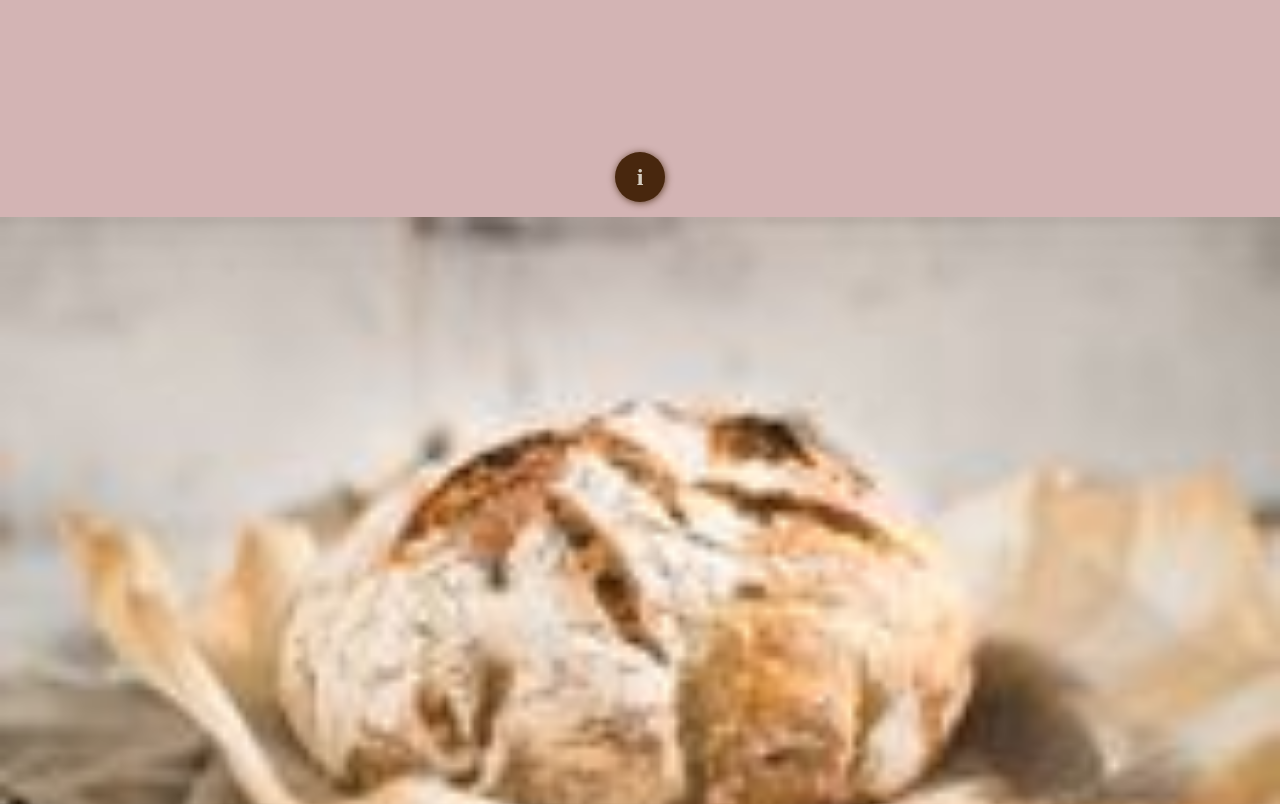
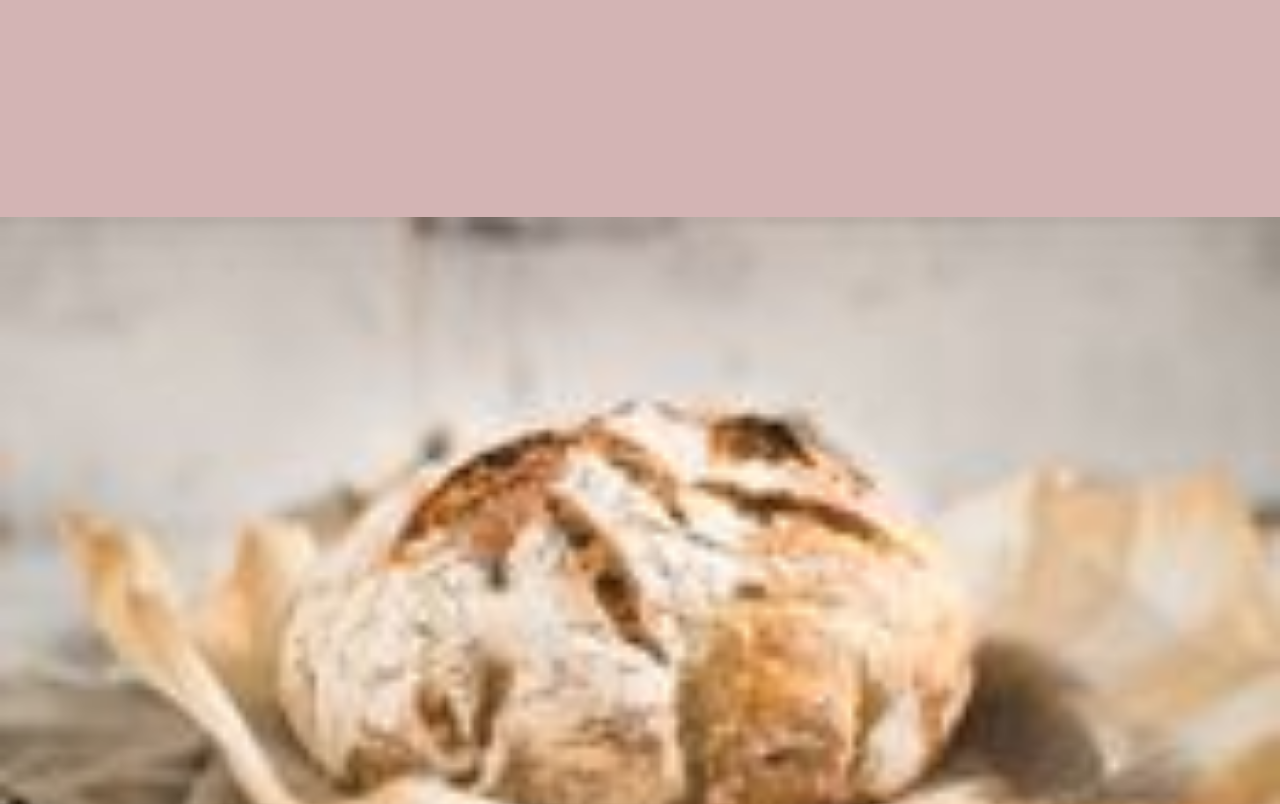
Before and after one commit to ManuelRemer/Breadzilla, a React (Create React App) app: page /generator in a window 1280 px wide. Shown: the part 2240-3044 px from the top of the page. Built offline with nearby package versions, Linux system fonts and the light colour scheme.

Commit message:
lift sumFlourRatio to generator.js

```diff
--- a/src/components/Generator/FlowerRatio/FlourRatio.js
+++ b/src/components/Generator/FlowerRatio/FlourRatio.js
@@ -3,19 +3,16 @@ import { Link } from "react-scroll";
 import FlourRatioTextBox from "../../StaticTextBoxes/GeneratorPage/FlourRatio/FlourRatioTextBox";
 import NavButton from "../../Buttons/NavButtons/NavButton";
 import FlourRatioInputSet from "./FlourRatioInputSet/FlourRatioInputSet";
-export default function FlourRatio({ flours, onRatioInput }) {
-  const sumFlourRatio = flours.reduce((a, b) => ({
-    ratioValue: a.ratioValue + b.ratioValue,
-  }));
 
+export default function FlourRatio({ flours, onRatioInput, sumFlourRatio }) {
+  console.log(sumFlourRatio);
   function over100() {
     const selectedFlours = flours.filter((flour) => flour.status === true);
-    console.log(selectedFlours);
     if (selectedFlours.length !== 1) {
-      if (sumFlourRatio.ratioValue > 100) {
+      if (sumFlourRatio > 100) {
         return <p>You've added to much</p>;
-      } else if (sumFlourRatio.ratioValue < 100) {
-        return <p>{100 - sumFlourRatio.ratioValue}% still missing</p>;
+      } else if (sumFlourRatio < 100) {
+        return <p>{100 - sumFlourRatio}% still missing</p>;
       }
     } else {
       return (
@@ -30,6 +27,19 @@ export default function FlourRatio({ flours, onRatioInput }) {
     }
   }
 
+  function renderScrollButtonIngredients() {
+    if (sumFlourRatio === 100)
+      return (
+        <Link
+          className="generator-select-scroll"
+          to="ingredients"
+          smooth={true}
+        >
+          <NavButton label="i" size="small" />
+        </Link>
+      );
+  }
+
   return (
     <div className="generator-ratio" id="ratio">
       <div className="generator-ratio-textbox">
@@ -41,13 +51,7 @@ export default function FlourRatio({ flours, onRatioInput }) {
         <div className="generator-ratio-inputset__note">{over100()}</div>
       </div>
       <div className="generator-ratio-next">
-        <Link
-          className="generator-select-scroll"
-          to="ingredients"
-          smooth={true}
-        >
-          <NavButton label="i" size="small" />
-        </Link>
+        {renderScrollButtonIngredients()}
       </div>
     </div>
   );
--- a/src/components/Generator/FlowerSelection/FlourSelection.js
+++ b/src/components/Generator/FlowerSelection/FlourSelection.js
@@ -1,4 +1,4 @@
-import FlourSelectionButtons from "./FlowerSelectionButtons.js/FlourSelectionButtons";
+import FlourSelectionButtons from "./FlowerSelectionButtons/FlourSelectionButtons";
 import FlourSelectionTextBox from "../../StaticTextBoxes/GeneratorPage/FlourSelection/FlourSelectionTextBox";
 import NavButton from "../../Buttons/NavButtons/NavButton";
 import "./FlourSelection.css";
--- a/src/components/Generator/Generator.js
+++ b/src/components/Generator/Generator.js
@@ -50,18 +50,21 @@ export default function Generator() {
     },
   ];
   const [flours, setFlours] = useState(initialFlours);
+  const sumFlourRatio = flours.reduce((a, b) => ({
+    ratioValue: a.ratioValue + b.ratioValue,
+  }));
 
   function handleSelectButton(name) {
     const selectedFlours = flours.filter((flour) => flour.status === true);
-    if (selectedFlours.length + 1 === 1) {
+    if (selectedFlours.length === 0) {
       const updateFlours = flours.map((flour) =>
         flour.name === name
           ? {
               ...flour,
               status: !flour.status,
               ratioValue: 100,
-              ratioLiquids: 100 * 6 * flour.absorption,
-              ratioYeast: 100 * 6 * flour.yeast,
+              ratioLiquids: 600 * flour.absorption,
+              ratioYeast: 600 * flour.yeast,
             }
           : flour
       );
@@ -90,7 +93,6 @@ export default function Generator() {
             }
           : flour
       );
-
       setFlours(updateFlours);
     } else {
       const updateFlours = flours.map((flour) =>
@@ -103,9 +105,15 @@ export default function Generator() {
             }
           : flour
       );
-
       setFlours(updateFlours);
     }
+  }
+
+  function renderSaveRecipe() {
+    if (sumFlourRatio.ratioValue === 100)
+      return (
+        <SaveRecipe flours={flours} sumFlourRatio={sumFlourRatio.ratioValue} />
+      );
   }
 
   return (
@@ -116,13 +124,17 @@ export default function Generator() {
         src={LandingBreadSrc}
         className="landing-image"
       />
-      <FlourRatio flours={flours} onRatioInput={handleRatioInput} />
+      <FlourRatio
+        flours={flours}
+        onRatioInput={handleRatioInput}
+        sumFlourRatio={sumFlourRatio.ratioValue}
+      />
       <img
         alt="crispy fresh bread"
         src={LandingBreadSrc}
         className="landing-image"
       />
-      <SaveRecipe flours={flours} />
+      {renderSaveRecipe()}
     </div>
   );
 }
```
Also changed, not shown: src/components/Generator/FlowerSelection/FlowerSelectionButtons/FlourSelectionButtons.js (renamed from src/components/Generator/FlowerSelection/FlowerSelectionButtons.js/FlourSelectionButtons.js), 1 other file (tests, documents, lock files or other folders).
